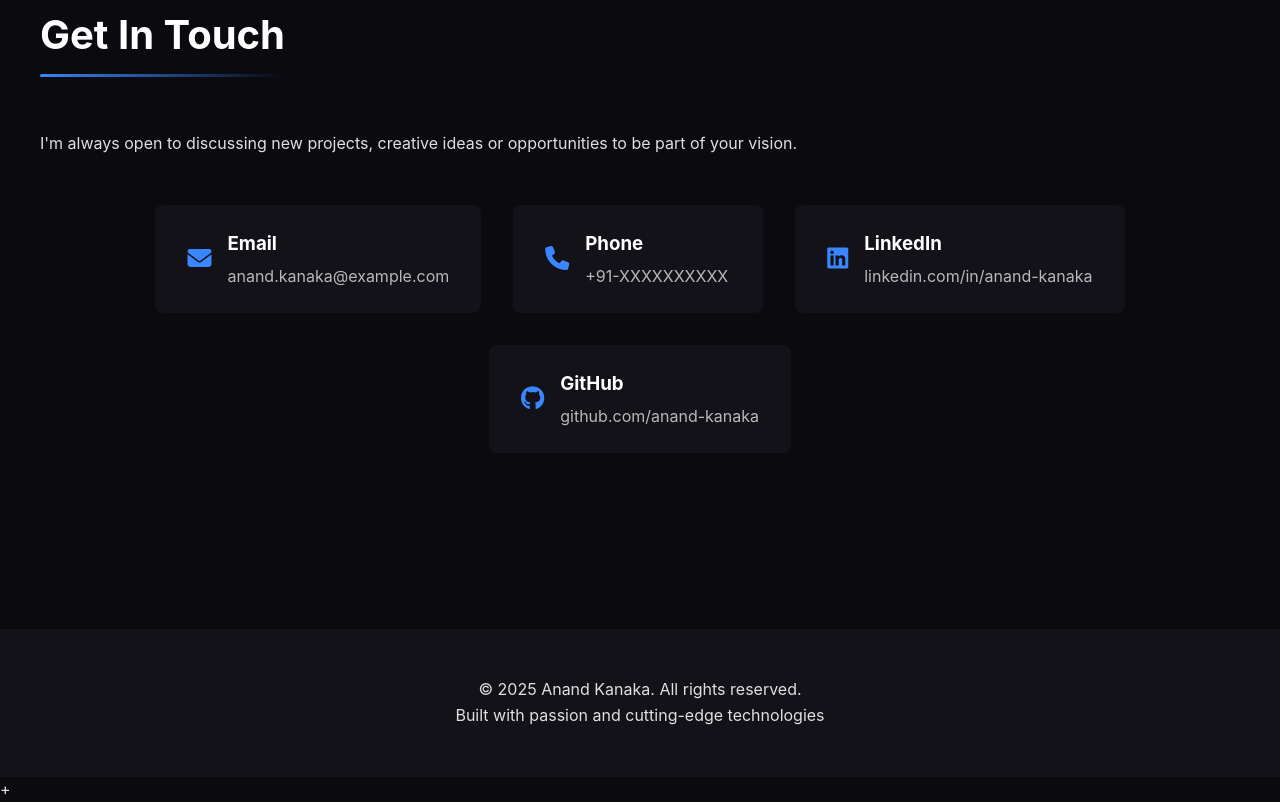
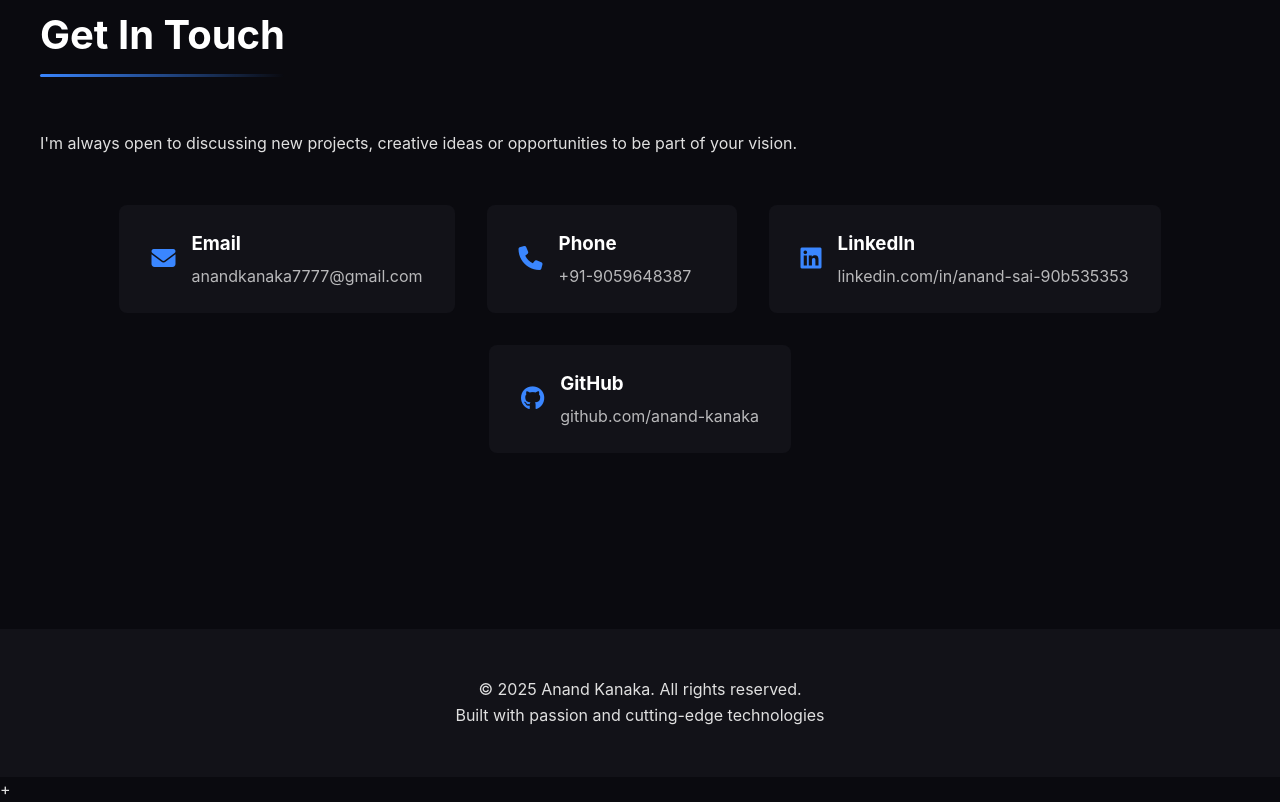
Before and after one commit to ananddevops07/devopsanand.github.io, a plain HTML site: page index.html in a window 1280 px wide. Shown: the part 4821-5623 px from the top of the page. Drawn offline with Linux system fonts and the light colour scheme.

Commit message:
Update index.html

```diff
--- a/index.html
+++ b/index.html
@@ -787,7 +787,7 @@
           <div class="contact-icon"><i class="fas fa-envelope"></i></div>
           <div class="contact-text">
             <h3>Email</h3>
-            <a href="mailto:anand.kanaka@example.com">anand.kanaka@example.com</a>
+            <a href="mailto:anandkanaka7777@gmail.com">anandkanaka7777@gmail.com</a>
           </div>
         </div>
 
@@ -795,7 +795,7 @@
           <div class="contact-icon"><i class="fas fa-phone"></i></div>
           <div class="contact-text">
             <h3>Phone</h3>
-            <p>+91-XXXXXXXXXX</p>
+            <p>+91-9059648387</p>
           </div>
         </div>
 
@@ -803,7 +803,7 @@
           <div class="contact-icon"><i class="fab fa-linkedin"></i></div>
           <div class="contact-text">
             <h3>LinkedIn</h3>
-            <a href="https://linkedin.com/in/anand-kanaka" target="_blank">linkedin.com/in/anand-kanaka</a>
+            <a href="https://www.linkedin.com/in/anand-sai-90b535353?utm_source=share&utm_campaign=share_via&utm_content=profile&utm_medium=android_app" target="_blank">linkedin.com/in/anand-sai-90b535353</a>
           </div>
         </div>
 
```
